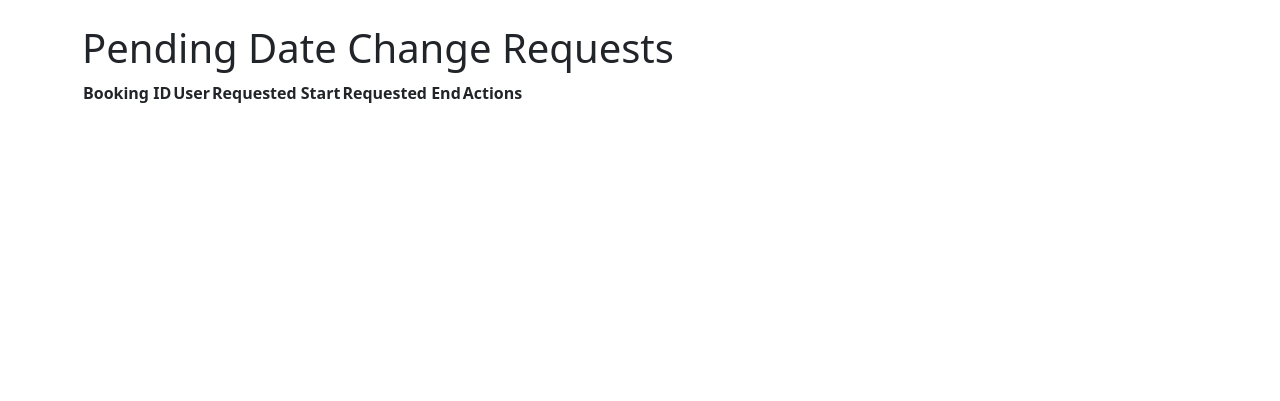
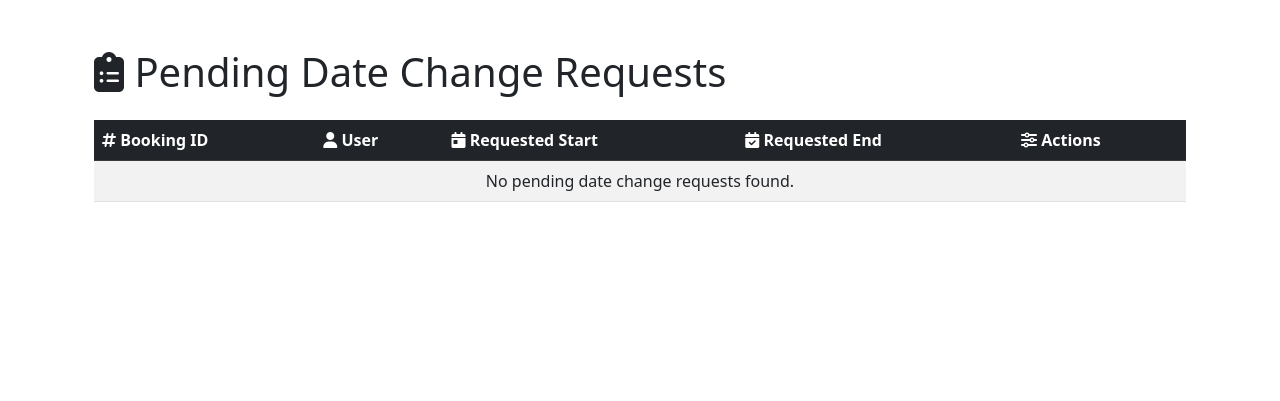
Before and after one commit to Maxcode0101/Wildventures, a Django app: page /booking/change_requests/ in a window 1280 px wide. Shown: the part 66-467 px from the top of the page. Run offline with Django 5.2, Linux system fonts and the light colour scheme; the visitor is signed in with stand-in values (Sample User, id 1); data that the repository does not hold is empty; some libraries are stand-ins or nearby versions.

Commit message:
Add bootstrap styles to staff page for change requests

```diff
--- a/booking/templates/booking/change_requests.html
+++ b/booking/templates/booking/change_requests.html
@@ -1,14 +1,19 @@
 {% extends "base.html" %}
 {% block content %}
-<h1>Pending Date Change Requests</h1>
-<table>
+<div class="container my-4">
+    <h1 class="mb-4"><i class="fa-solid fa-clipboard-list"></i> Pending Date Change Requests</h1>
+    <div class="table-responsive">
+        <table class="table table-striped table-hover align-middle">
+            <thead class="table-dark">
                 <tr>
-        <th>Booking ID</th>
-        <th>User</th>
-        <th>Requested Start</th>
-        <th>Requested End</th>
-        <th>Actions</th>
+                    <th scope="col"><i class="fa-solid fa-hashtag"></i> Booking ID</th>
+                    <th scope="col"><i class="fa-solid fa-user"></i> User</th>
+                    <th scope="col"><i class="fa-solid fa-calendar-day"></i> Requested Start</th>
+                    <th scope="col"><i class="fa-solid fa-calendar-check"></i> Requested End</th>
+                    <th scope="col"><i class="fa-solid fa-sliders"></i> Actions</th>
                 </tr>
+            </thead>
+            <tbody>
                 {% for cr in change_requests %}
                 <tr>
                     <td>{{ cr.booking.id }}</td>
@@ -16,10 +21,21 @@
                     <td>{{ cr.requested_start_date }}</td>
                     <td>{{ cr.requested_end_date }}</td>
                     <td>
-            <a href="{% url 'approve_change_request' cr.id %}">Approve</a> |
-            <a href="{% url 'reject_change_request' cr.id %}">Reject</a>
+                        <a href="{% url 'approve_change_request' cr.id %}" class="btn btn-success btn-sm me-2">
+                            <i class="fa-solid fa-check"></i> Approve
+                        </a>
+                        <a href="{% url 'reject_change_request' cr.id %}" class="btn btn-danger btn-sm">
+                            <i class="fa-solid fa-xmark"></i> Reject
+                        </a>
                     </td>
                 </tr>
+                {% empty %}
+                <tr>
+                    <td colspan="5" class="text-center">No pending date change requests found.</td>
+                </tr>
                 {% endfor %}
+            </tbody>
         </table>
+    </div>
+</div>
 {% endblock %}
```
Lines whose indentation alone changed are shown as unchanged.
